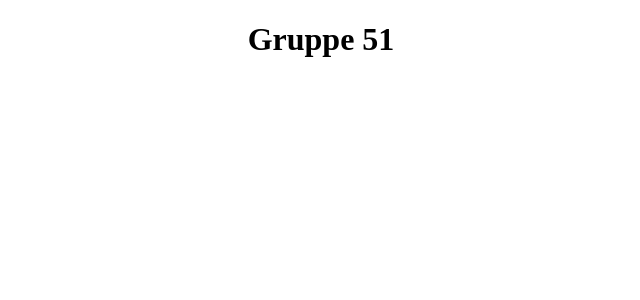
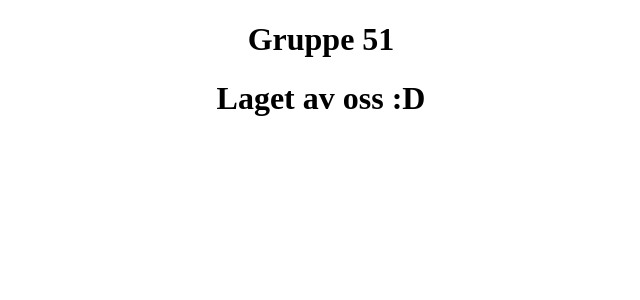
Before and after one commit to RobinRognerud/IT2810-Project2, a React (Create React App) app in the folder my-app/: page / in a window 1280 px wide. Shown: the top 300 px of the page, without its empty margins (319-959 px from the left). Built offline with nearby package versions, Linux system fonts and the light colour scheme.

Commit message:
make footer

```diff
--- a/my-app/src/App.tsx
+++ b/my-app/src/App.tsx
@@ -1,10 +1,13 @@
 import React, { useState } from "react";
 import "./App.css";
+
+import Footer from "./components/Footer";
 
 function App() {
   return (
     <div className="App">
       <h1>Gruppe 51</h1>
+      <Footer />
     </div>
   );
 }
--- /dev/null
+++ b/my-app/src/components/Footer.tsx
@@ -0,0 +1,13 @@
+import React, { Component } from "react";
+
+export default class Footer extends Component {
+  render() {
+    return (
+      <footer>
+        <div className="footer">
+          <h1>Laget av oss :D </h1>
+        </div>
+      </footer>
+    );
+  }
+}
```
